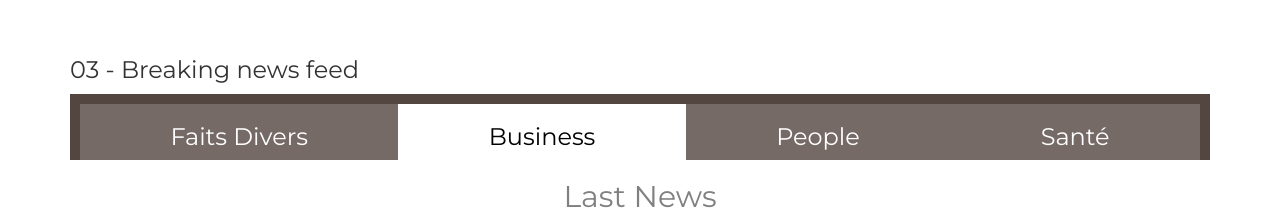
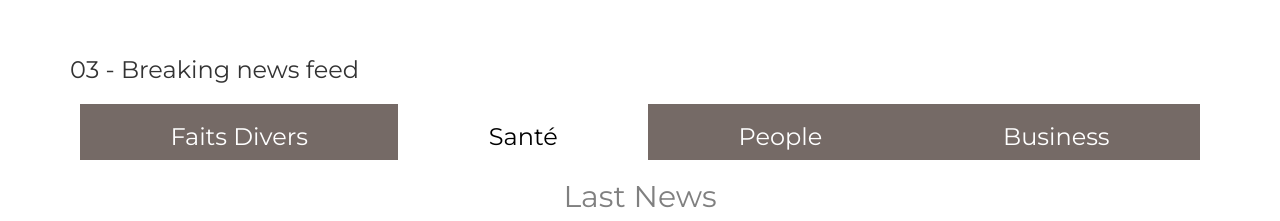
Before and after one commit to omontigny/03-web-component, a plain HTML site: page index.html in a window 1280 px wide. Shown: the part 1608-1829 px from the top of the page. Drawn offline with nearby package versions, Linux system fonts and the light colour scheme; a web font is replaced by a local one.

Commit message:
Result Pictures

```diff
--- a/css/components/news.css
+++ b/css/components/news.css
@@ -9,7 +9,7 @@
 
 
 .tabs-news {
-    background: #534540;
+    background: white;
     display: flex;
     color: white;
     padding: 10px 10px 0 10px;
--- a/index.html
+++ b/index.html
@@ -182,13 +182,13 @@
           <h3>Faits Divers</h3>
         </div>
         <div class="tabs-news-item active">
-          <h3>Business</h3>
+          <h3>Santé</h3>
         </div>
         <div class="tabs-news-item">
           <h3>People</h3>
         </div>
         <div class="tabs-news-item">
-          <h3>Santé</h3>
+          <h3>Business</h3>
         </div>
       </div>
 
```
Also changed, not shown: images/BreakingNews_feed.png.
